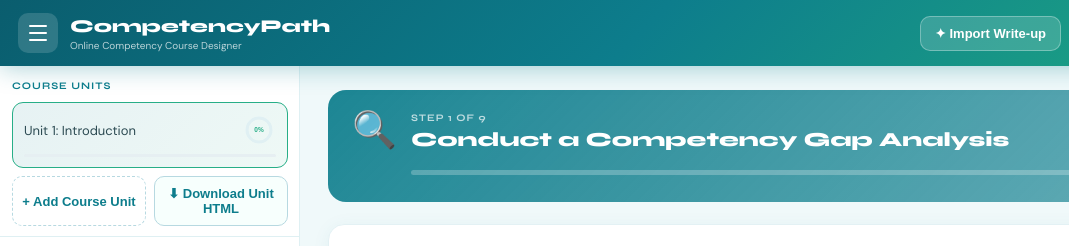
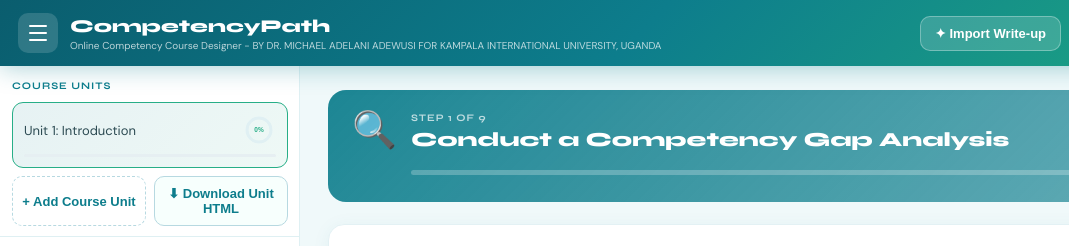
Before and after one commit to mikeade3000/CompetencyPath, a plain HTML site: page index.html in a window 1280 px wide. Shown: the top 246 px of the page, 0-1069 px from the left. Drawn offline with Linux system fonts and the light colour scheme.

```diff
--- a/index.html
+++ b/index.html
@@ -3,7 +3,7 @@
 <head>
 <meta charset="UTF-8" />
 <meta name="viewport" content="width=device-width, initial-scale=1.0" />
-<title>CompetencyPath – Online Edition</title>
+<title>CompetencyPath – Online Edition - BY DR. MICHAEL ADELANI ADEWUSI FOR KAMPALA INTERNATIONAL UNIVERSITY, UGANDA</title>
 <link href="https://fonts.googleapis.com/css2?family=Syne:wght@600;700;800&family=DM+Sans:wght@300;400;500;600;700&display=swap" rel="stylesheet"/>
 <style>
   :root{
@@ -714,7 +714,7 @@
     </button>
     <div>
       <div class="brand-name">CompetencyPath</div>
-      <div class="brand-sub">Online Competency Course Designer</div>
+      <div class="brand-sub">Online Competency Course Designer - BY DR. MICHAEL ADELANI ADEWUSI FOR KAMPALA INTERNATIONAL UNIVERSITY, UGANDA</div>
     </div>
   </div>
 
@@ -1892,4 +1892,5 @@
 render();
 </script>
 </body>
+
 </html>
```
